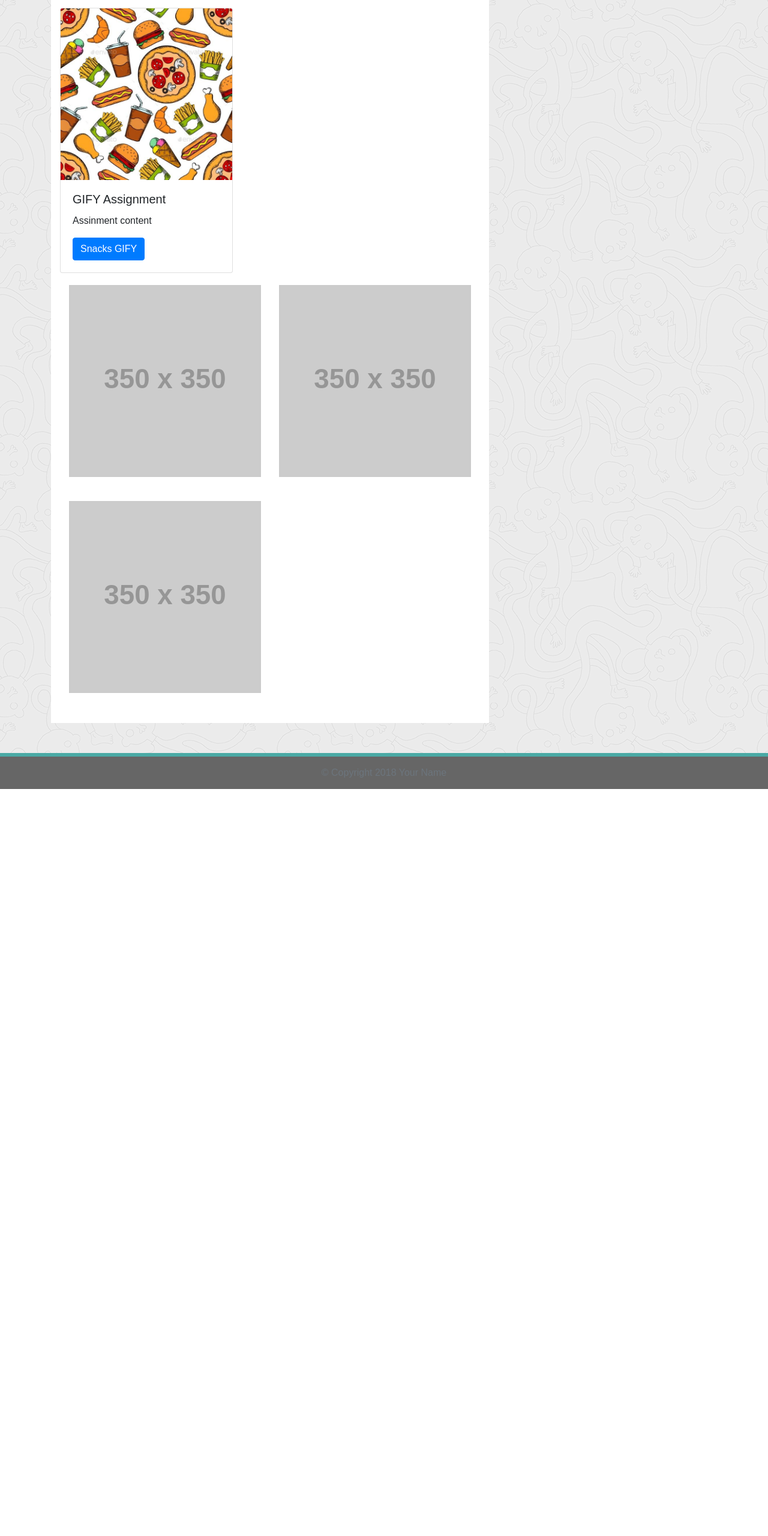
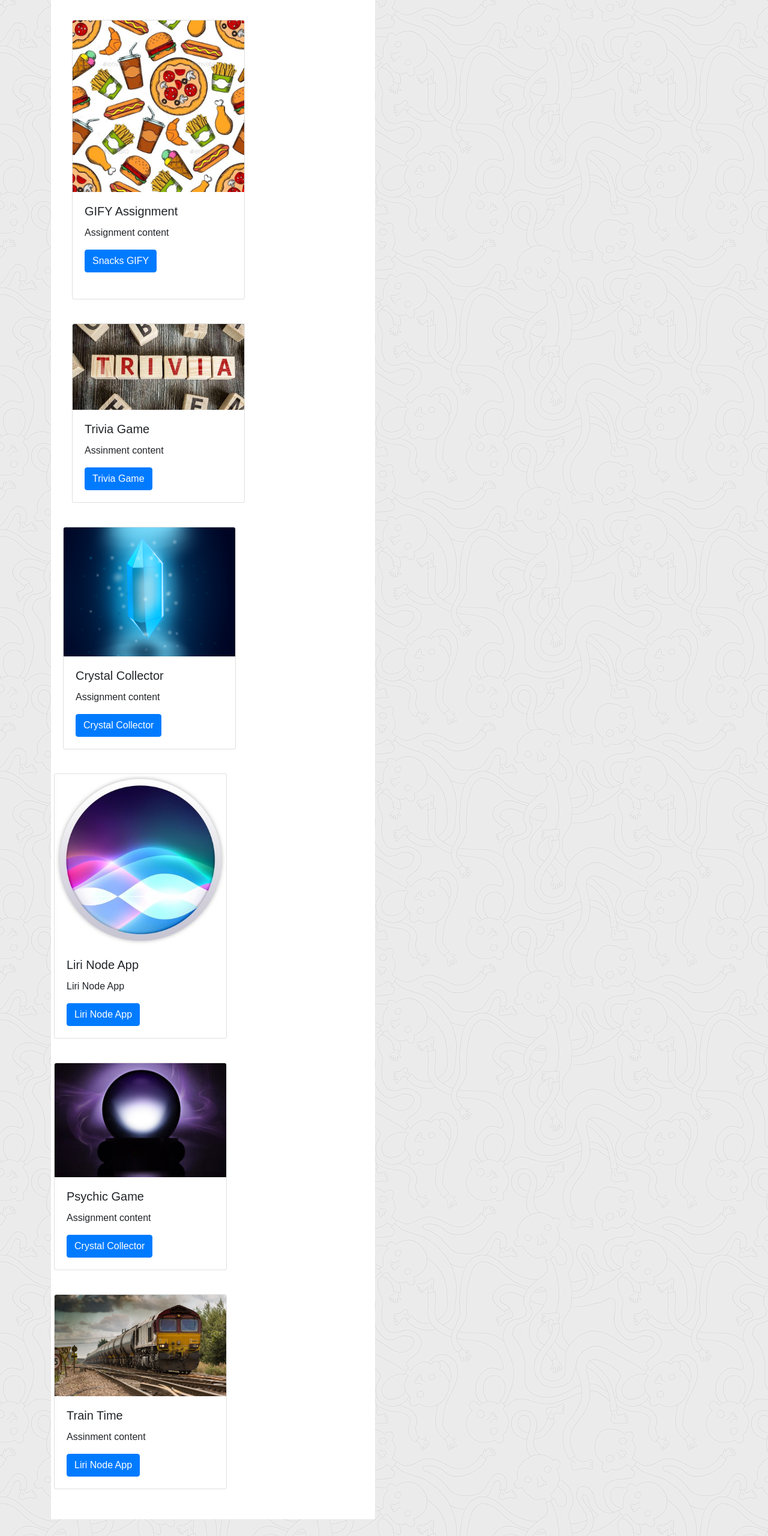
Before and after one commit to ahoyhoi/Updated-portfolio, a plain HTML site: page portfolio.html in a window 1280 px wide. Shown: the part 240-2800 px from the top of the page at 60% size. Before the commit the page ends 1555 px from the top, so only its background shows below. Drawn offline with nearby package versions, Linux system fonts and the light colour scheme; placeholder pictures from the web are drawn by us.

Commit message:
rough draft

```diff
--- a/assets/css/styles.css
+++ b/assets/css/styles.css
@@ -150,6 +150,29 @@ main {
 .port-image {
   margin: 20px auto;
 }
+
+.profile {
+
+  width: 300px;
+  height: 300px;
+  -webkit-transform:rotate(270deg);
+  -moz-transform: rotate(270deg);
+  -ms-transform: rotate(270deg);
+  -o-transform: rotate(270deg);
+  transform: rotate(270deg);
+  margin: 5px;
+  padding: 5px;
+  position: center;
+
+}
+
+.card {
+
+  margin: 20px;
+  padding: 10 px;
+
+}
+
 /* END PORTFOLIO PAGE */
 
 
--- a/portfolio.html
+++ b/portfolio.html
@@ -48,33 +48,102 @@
   <!-- Start of container -->
   <div class="container">
     <main class="row">
-      <div class="col-md-8">
+      <div class="col-md-6">
         <article class="block">
           <h1 class="block-header">Portfolio</h1>
           <hr />
           <div class="row">
+
             <div class="card" style="width: 18rem;">
               <img src="assets\imgs\snacks.jpg" class="card-img-top" alt="snack attack">
               <div class="card-body">
                 <h5 class="card-title">GIFY Assignment</h5>
-                <p class="card-text">Assinment content</p>
+                <p class="card-text">Assignment content</p>
                 <a href="https://ahoyhoi.github.io/Giphy-HW/" class="btn btn-primary stretched-link">Snacks GIFY</a>
               </div>
+
+              <br>
+
             </div>
           </div>
+
           <div class="row">
-            <div class="col-sm-6 col-md-12 col-lg-6">
-              <img class="img-fluid port-image" src="https://via.placeholder.com/350x350" alt="">
-            </div>
-            <div class="col-sm-6 col-md-12 col-lg-6">
-              <img class="img-fluid port-image" src="https://via.placeholder.com/350x350" alt="">
+            <div class="card" style="width: 18rem;">
+              <img src="assets\imgs\trivia.jpg" class="card-img-top" alt="snack attack">
+              <div class="card-body">
+                <h5 class="card-title">Trivia Game</h5>
+                <p class="card-text">Assinment content</p>
+                <a href="https://ahoyhoi.github.io/TriviaGame/" class="btn btn-primary stretched-link">Trivia
+                  Game</a>
               </div>
             </div>
+
+
             <div class="row">
-            <div class="col-sm-6 col-md-12 col-lg-6">
-              <img class="img-fluid port-image" src="https://via.placeholder.com/350x350" alt="">
+
+              <div class="card" style="width: 18rem;">
+                <img src="assets\imgs\C1.png" class="card-img-top" alt="snack attack">
+                <div class="card-body">
+                  <h5 class="card-title">Crystal Collector</h5>
+                  <p class="card-text">Assignment content</p>
+                  <a href="https://ahoyhoi.github.io/unit-4-game/" class="btn btn-primary stretched-link">Crystal
+                    Collector</a>
                 </div>
             </div>
+
+            <div class ="row">
+
+                <div class="card" style="width: 18rem;">
+                    <img src="assets\imgs\liri.jpg" class="card-img-top" alt="liri">
+                    <div class="card-body">
+                      <h5 class="card-title">Liri Node App</h5>
+                      <p class="card-text">Liri Node App</p>
+                      <a href="https://ahoyhoi.github.io/liri-node-app/" class="btn btn-primary stretched-link">Liri Node App</a>
+                    </div>
+                  </div>
+
+            </div>
+
+
+            <div class="row">
+
+              <div class="card" style="width: 18rem;">
+                <img src="assets\imgs\crystal-ball.jpg" class="card-img-top" alt="snack attack">
+                <div class="card-body">
+                  <h5 class="card-title">Psychic Game</h5>
+                  <p class="card-text">Assignment content</p>
+                  <a href="https://ahoyhoi.github.io/psychic-game/" class="btn btn-primary stretched-link">Crystal
+                    Collector</a>
+                </div>
+              </div>
+
+            </div>
+
+            <div class="row">
+
+              <div class="card" style="width: 18rem;">
+                <img src="assets\imgs\train.jpg" class="card-img-top" alt="snack attack">
+                <div class="card-body">
+                  <h5 class="card-title">Train Time</h5>
+                  <p class="card-text">Assinment content</p>
+                  <a href="https://ahoyhoi.github.io/train/" class="btn btn-primary stretched-link">Liri Node App</a>
+                </div>
+              </div>
+
+
+
+            </div>
+
+
+
+          </div>
+      </div>
+
+
+
+  </div>
+
+
   </article>
   </div>
   </main>
@@ -85,7 +154,7 @@
   <footer class="footer">
     <div class="two-toned-footer-color"></div>
     <p class="text-muted text-muted-footer text-center">
-      &copy; Copyright 2018 Your Name
+      &copy; Copyright 2019 Hoi So
     </p>
   </footer>
   <!-- End of footer -->
@@ -94,7 +163,8 @@
   <script type="text/javascript" src="https://cdnjs.cloudflare.com/ajax/libs/jquery/3.2.1/jquery.min.js"></script>
 
   <!-- Bootstrap CDN -->
-  <script src="https://maxcdn.bootstrapcdn.com/bootstrap/4.0.0/js/bootstrap.min.js"></script></script>
+  <script src="https://maxcdn.bootstrapcdn.com/bootstrap/4.0.0/js/bootstrap.min.js"></script>
+  </script>
 
 </body>
 
```
Also changed, not shown: index.html (+1 -1 lines), assets/imgs/C1.png (added), assets/imgs/crystal-ball.jpg (added), assets/imgs/liri.jpg (added), assets/imgs/train.jpg (added), assets/imgs/trivia.jpg (added), 1 other file. Lines whose indentation alone changed are shown as unchanged.
